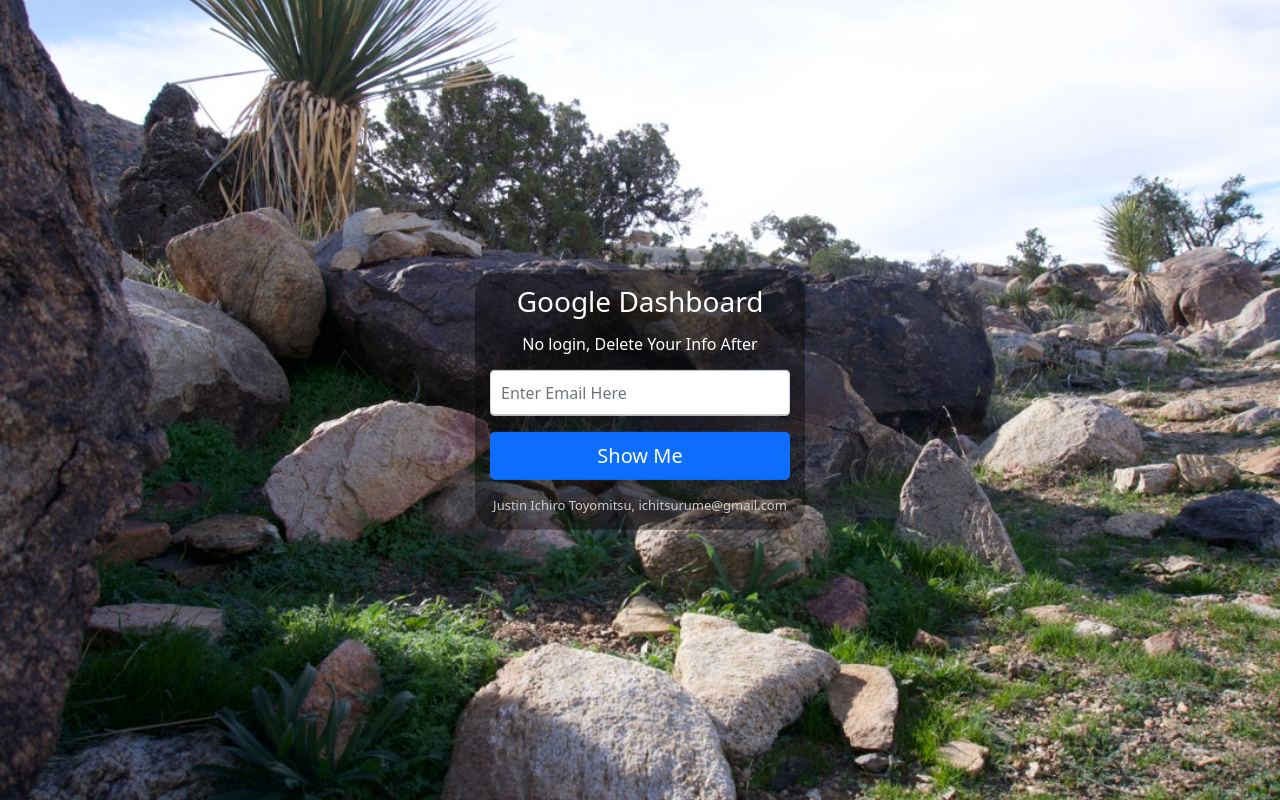
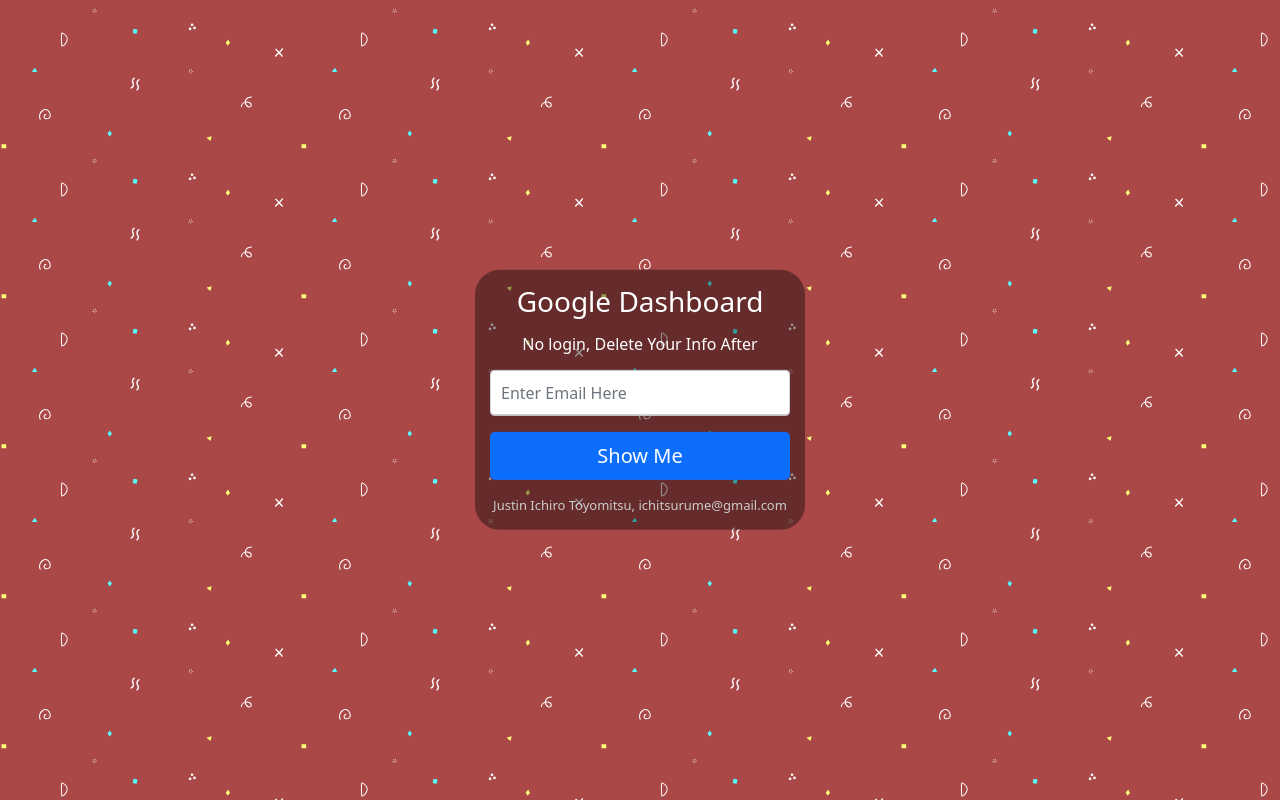
Before and after one commit to w4tson442/Fun-Google-Playground, a Django app: page /front/ in a window 1280 px wide. Run offline with Django 3.2, Linux system fonts and the light colour scheme.

Commit message:
Changing the background of login

```diff
--- a/Googlio/static/front/css/index.css
+++ b/Googlio/static/front/css/index.css
@@ -1,4 +1,5 @@
-.bg-image {
+/*
+ .bg-image {
   filter: blur(0px);
   -webkit-filter: blur(0px);
   height:100%;
@@ -7,8 +8,11 @@
   background-size: cover;
   background-image: url("/static/front/img/Justin_Photo.jpeg");
 }
+*/
+
 body {
     align-items:center;
+    background-image: url("/static/front/img/Confetti-Doodles.svg");
 }
 
 html, body {
```
